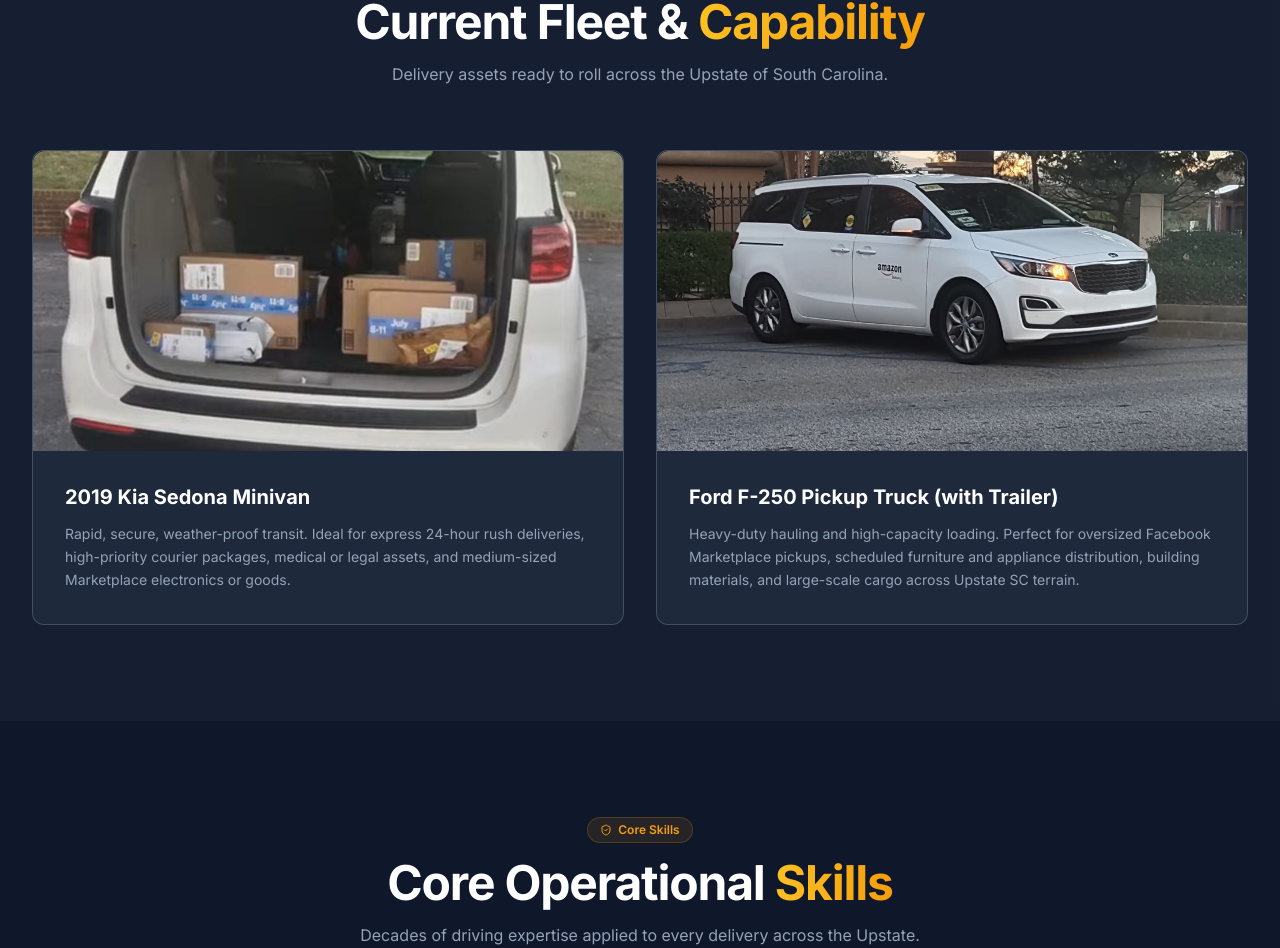
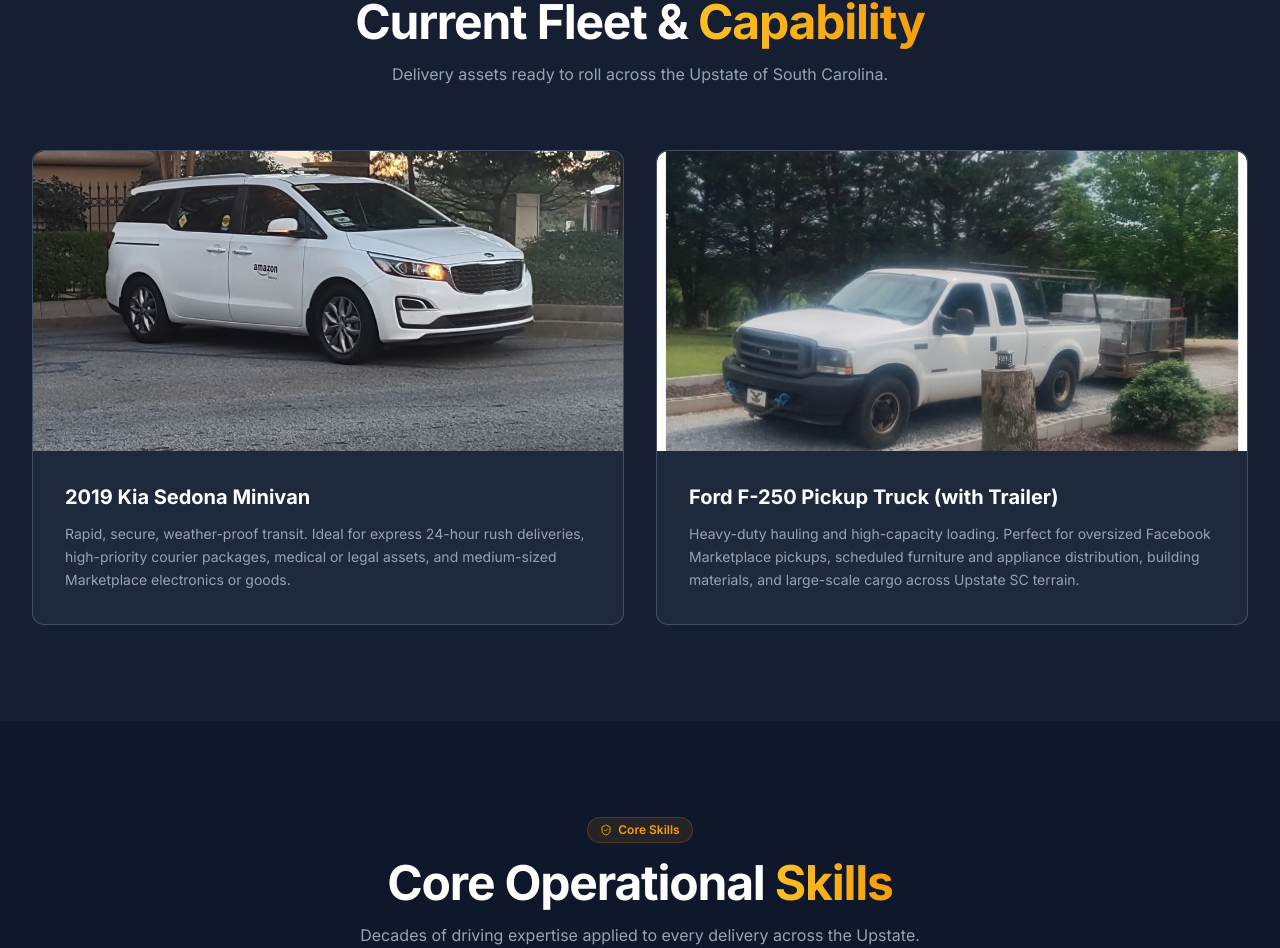
Before and after one commit to tonyzamberlin/tonydrives, a React (Vite) app: page / in a window 1280 px wide. Shown: the part 2345-3293 px from the top of the page. Built offline with nearby package versions, Linux system fonts and the light colour scheme.

Commit message:
Publish application

```diff
--- a/src/components/Fleet.tsx
+++ b/src/components/Fleet.tsx
@@ -6,7 +6,7 @@ const vehicles = [
     title: '2019 Kia Sedona Minivan',
     capability:
       'Rapid, secure, weather-proof transit. Ideal for express 24-hour rush deliveries, high-priority courier packages, medical or legal assets, and medium-sized Marketplace electronics or goods.',
-    photo: '/images/fleet/web-kia-loaded.jpg',
+    photo: '/images/fleet/FB_IMG_1765689110093.jpg',
     placeholderLabel: 'Kia Sedona Photo',
   },
   {
@@ -14,7 +14,7 @@ const vehicles = [
     title: 'Ford F-250 Pickup Truck (with Trailer)',
     capability:
       'Heavy-duty hauling and high-capacity loading. Perfect for oversized Facebook Marketplace pickups, scheduled furniture and appliance distribution, building materials, and large-scale cargo across Upstate SC terrain.',
-    photo: '/images/fleet/FB_IMG_1765689110093.jpg',
+    photo: '/images/fleet/web-f250-truck.jpg',
     placeholderLabel: 'F-250 Truck & Trailer Photo',
   },
 ];
```
Also changed, not shown: public/images/fleet/web-f250-truck.jpg (added), public/images/gallery/web-kia-loaded.jpg (renamed from public/images/fleet/web-kia-loaded.jpg).
